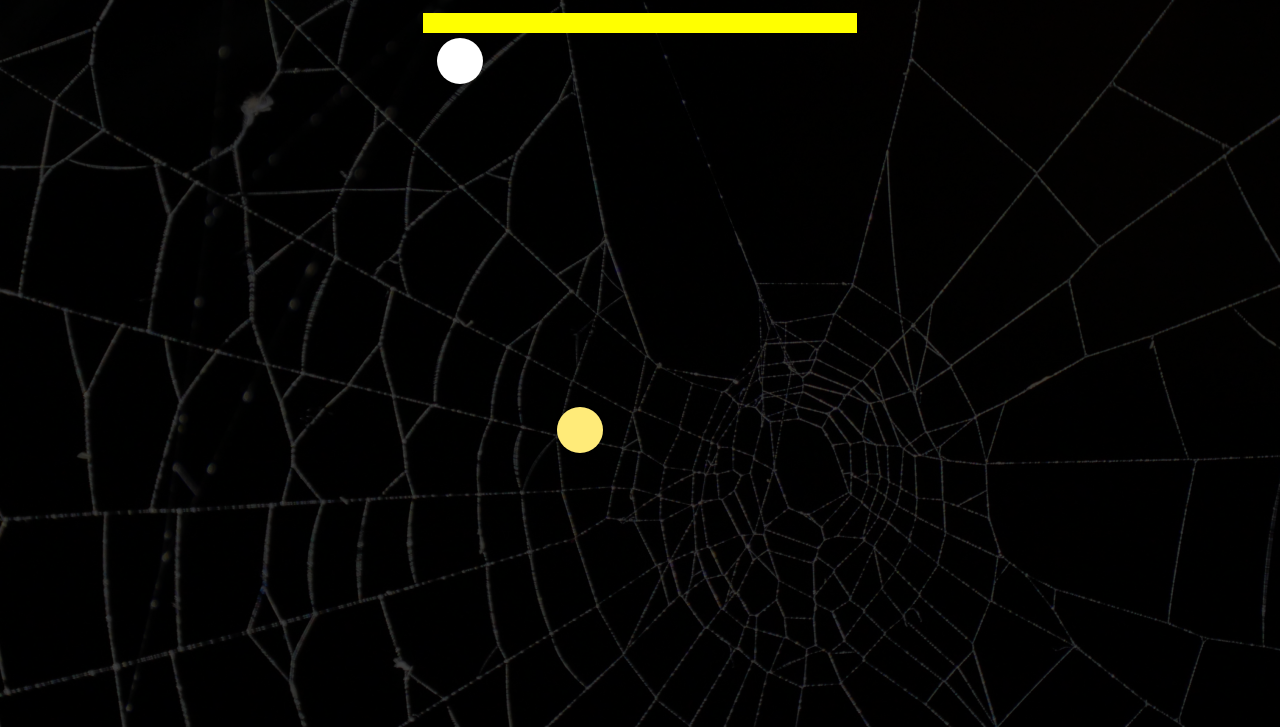
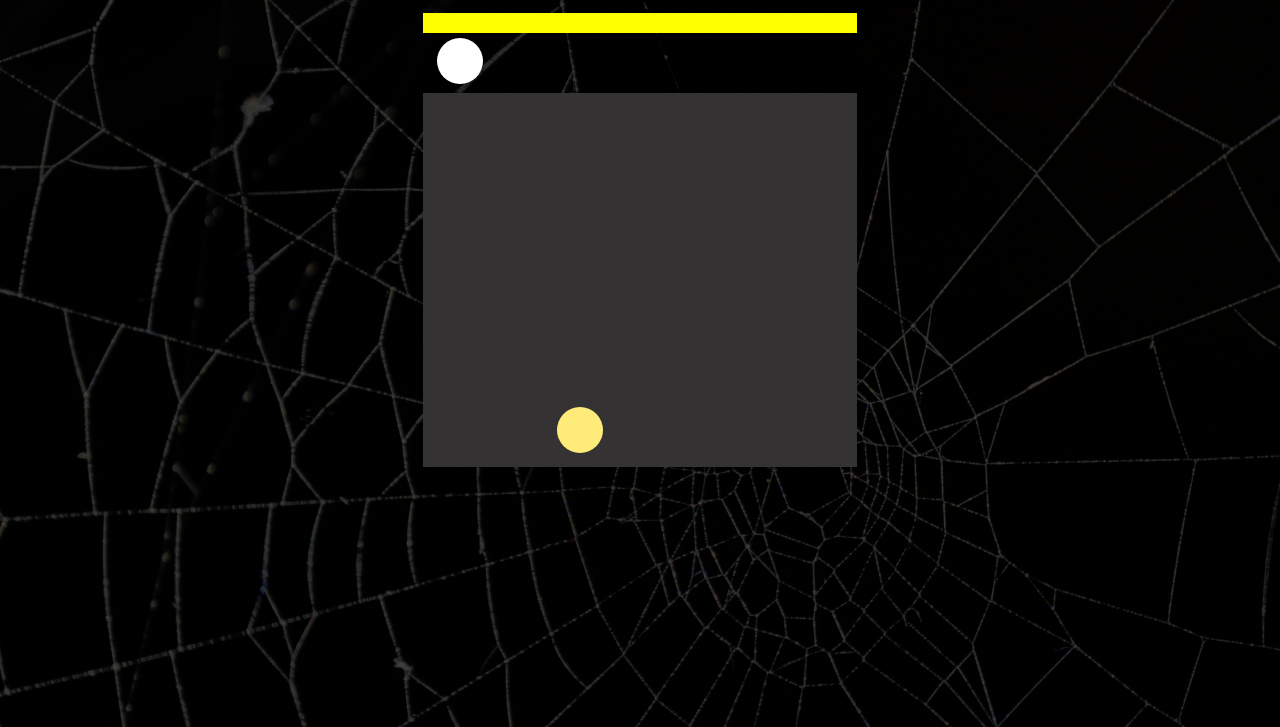
Before and after one commit to aakzsh/haunt-four-web, a plain HTML site: page game-screen.html in a window 1280 px wide. Shown: the part 73-800 px from the top of the page. Drawn offline with Linux system fonts and the light colour scheme; a web font is replaced by a local one.

Commit message:
basic game layout

```diff
--- a/game.css
+++ b/game.css
@@ -40,7 +40,7 @@ nav {
 
 .disc{
   position:absolute;
-  z-index:-1;
+  z-index:1;
   top:-55px;
   left:14px;
   width:46px;
@@ -69,6 +69,6 @@ nav {
   width:434px;
   height:374px;
   margin:0 auto;
-  /* background-color: #343232; */
+  background-color: #343232;
   position:relative;
 }
```
